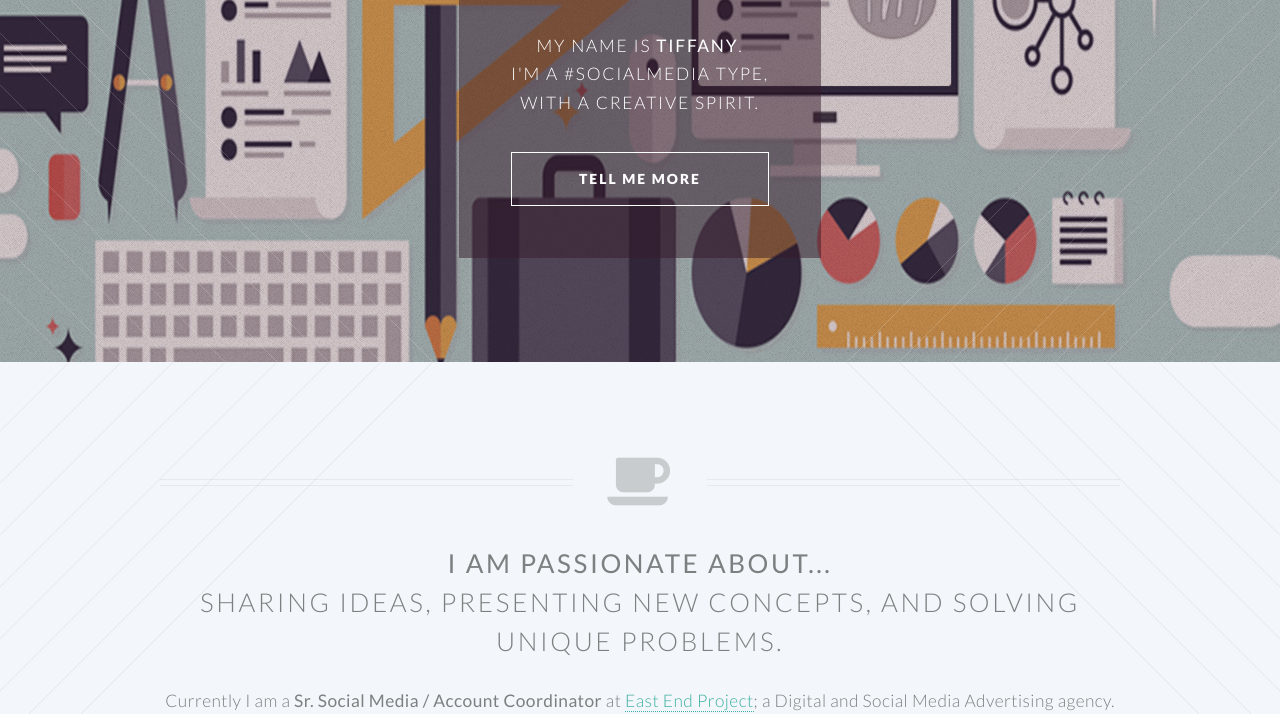
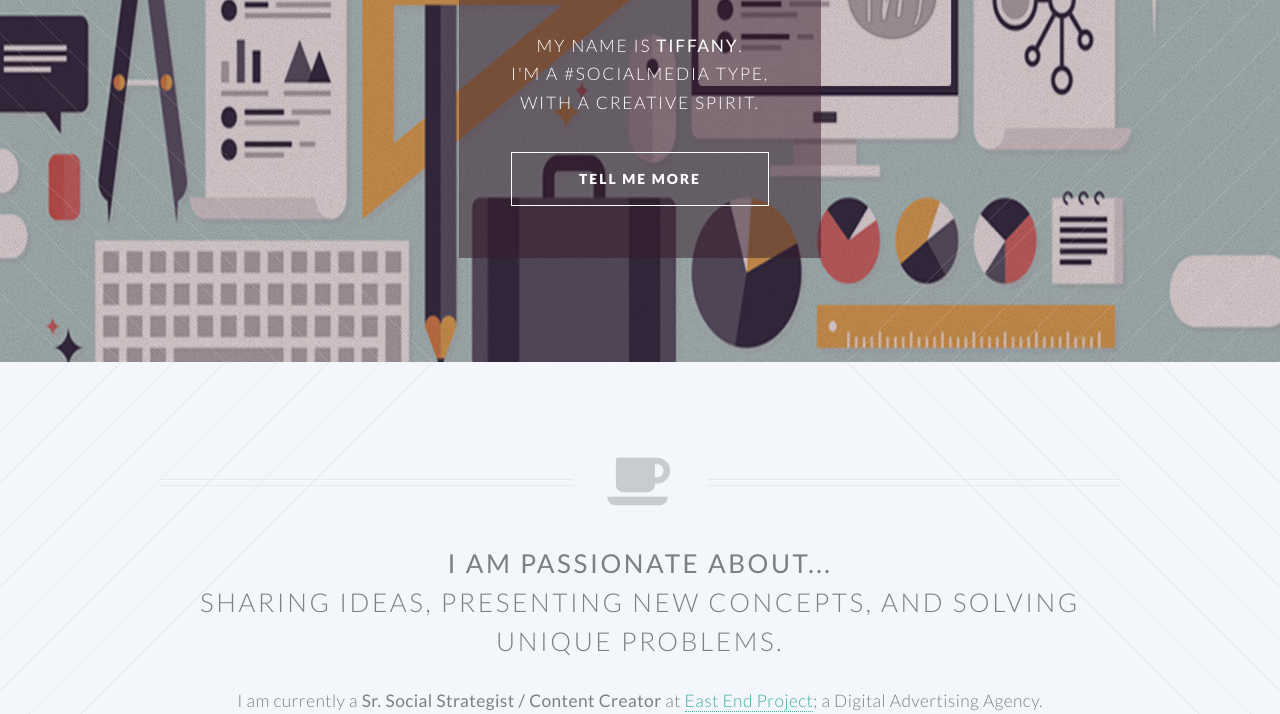
Before and after one commit to tiffanymondesir/tiffanymondesir.github.io, a plain HTML site: page index.html in a window 1280 px wide. Shown: the part 238-952 px from the top of the page. Drawn offline with Linux system fonts and the light colour scheme.

Commit message:
Update index.html

```diff
--- a/index.html
+++ b/index.html
@@ -92,7 +92,7 @@
 					<br>
 					sharing ideas, presenting new concepts, and solving unique problems.
 					</h2>
-					<p>Currently I am a <b>Sr. Social Media / Account Coordinator</b> at <a href="http://www.http://eastendproject.com" target="_blank">East End Project</a>; a Digital and Social Media Advertising agency.
+					<p>I am currently a <b>Sr. Social Strategist / Content Creator</b> at <a href="http://www.http://eastendproject.com" target="_blank">East End Project</a>; a Digital Advertising Agency.
 					<br />
 					My position involves social content strategy, client
 					communication, social analytics, creative execution, and paid
```
